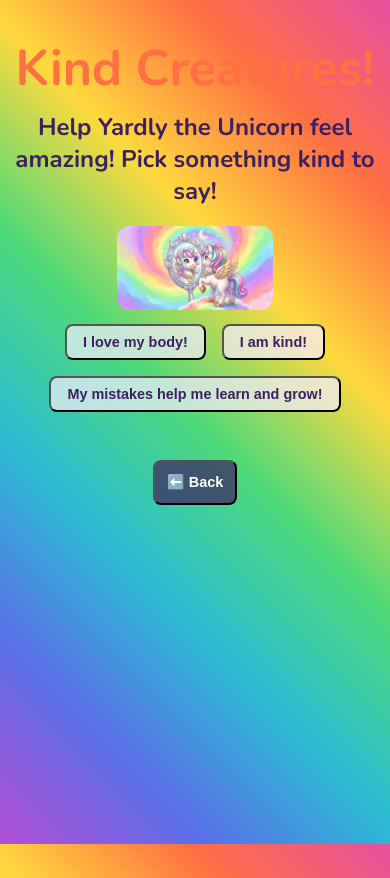
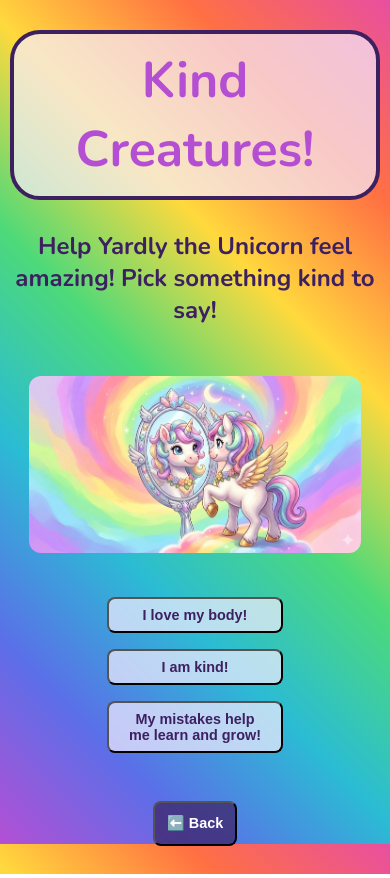
Before and after one commit to Lyndseydj1808/unit-1-project-Lyndsey-C, a React (Vite) app in the folder unit-1-project/: page /games/kind-creatures in a window 390 px wide. Built offline with nearby package versions, Linux system fonts and the light colour scheme.

Commit message:
updated css for mobile layout

```diff
--- a/unit-1-project/src/games/FeelingFriends/FeelingFriends.css
+++ b/unit-1-project/src/games/FeelingFriends/FeelingFriends.css
@@ -8,11 +8,14 @@
   padding: 20px;
 }
 
-.game-title {
+.feeling-friends-container .game-title {
   color: var(--orange);
   font-family: nunito, sans-serif;
-  font-size: 50px;
+  font-size: 42px;
   margin-bottom: 8px;
+  background: rgb(from var(--bg-lavender) r g b / 0.7);
+  border-radius: 16px;
+  margin: 8px;
 }
 
 .game-question {
@@ -122,9 +125,14 @@
   transition: transform 0.1s ease;
 }
 
-@media (max-width: 768px) {
+@media (max-width: 480px) {
   .creature-image {
-    max-width: 400px;
+    width: 85%;
+    max-width: 400x;
     max-height: auto;
   }
+
+  .option-button {
+    width: 45%; /* two buttons per row */
+  }
 }
--- a/unit-1-project/src/games/KindCreatures/KindCreatures.css
+++ b/unit-1-project/src/games/KindCreatures/KindCreatures.css
@@ -1,7 +1,30 @@
+.kind-creatures-container .game-title {
+  color: var(--purple);
+  font-family: nunito, sans-serif;
+  font-size: 50px;
+  margin-bottom: 8px;
+  background: rgb(
+    from var(--bg-lavender) r g b / 0.7
+  ); /*Take the color from this variable, keep the Red, Green, and Blue parts the same, but set the transparency to 0.7...makes the button transparent*/
+  border: 4px solid var(--text-dark);
+  border-radius: 30px;
+  max-width: 400px;
+  display: block; /* needed for margin auto to work on links */
+  margin: 10 auto; /* centers horizontally */
+  margin-left: 10px;
+  margin-right: 10px;
+  padding: 12px 12px;
+  text-decoration: none;
+  text-align: center;
+  transition:
+    transform 0.3s ease,
+    box-shadow 0.3s ease;
+}
+
 .user-selection {
   background: rgb(from var(--purple) r g b / 0.8);
   color: var(--bg-sky);
-  font-family: 'Chewy', sans-serif;
+  font-family: "Chewy", sans-serif;
   padding: 20px;
   max-width: 500px;
   text-align: center;
@@ -47,3 +70,24 @@
   border-radius: 50%;
   transform: translateX(-50%);
 }
+
+@media (max-width: 480px) {
+  .game-title {
+    margin-top: 30px;
+  }
+
+  .game-question {
+    margin-top: 30px;
+  }
+  .creature-image {
+    margin-top: 30px;
+  }
+
+  .options {
+    display: flex;
+    flex-direction: column;
+    align-items: center;
+    justify-content: center;
+    margin-top: 30px;
+  }
+}
--- a/unit-1-project/src/pages/About.css
+++ b/unit-1-project/src/pages/About.css
@@ -11,4 +11,5 @@
 .about-description {
   color: var(--text-dark);
   font-size: 24px;
+  background: rgb(from var(--bg-lavender) r g b / 0.5);
 }
--- a/unit-1-project/src/pages/About.jsx
+++ b/unit-1-project/src/pages/About.jsx
@@ -6,6 +6,7 @@ import "./About.css";
 export default function About({ childName }) {
   return (
     <div className="about-container">
+      <h1 className="about-the-game">About the game!</h1>
       <p className="about-description">
         {childName ? `Hi ${childName}!` : "Hi friend!"} Welcome to Little
         Creatures Feel Big! We hope you have so much fun playing with us! We
@@ -15,6 +16,8 @@ export default function About({ childName }) {
         check out our parent dashboard for more info and to enter your child's
         name and age to add to their fun!
       </p>
+      <h1 className="about-the-dev">About the developer!</h1>
+      <p className="about-description">......</p>
       <BackButton />
     </div>
   );
--- a/unit-1-project/src/pages/Home.css
+++ b/unit-1-project/src/pages/Home.css
@@ -79,11 +79,7 @@ footer {
   }
 
   .home-container {
-    justify-content: flex-start;  /* stops centering, respects padding */
-    background-size: contain;
-    background-repeat: no-repeat;
-    background-position: bottom center;
-    padding-top: 10px;
+   background-image: none;
   }
   /*swaps so the vertical image shows on mobile*/
   .title-horizontal {
@@ -91,7 +87,7 @@ footer {
   }
   .title-vertical {
     display: block;
-    width: 70%;
+    width: 90%;
     height: auto;
     border-radius: 12px;
     margin: 0 auto; /*centers image*/
--- a/unit-1-project/src/pages/Home.jsx
+++ b/unit-1-project/src/pages/Home.jsx
@@ -2,7 +2,7 @@ import React from 'react'
 import {Link} from 'react-router-dom'
 import './Home.css'
 import titleImageHorizontal from '../assets/images/lcfb-title-horizontal.png'
-import titleImageVertical from '../assets/images/lcfb-title-vertical.png'
+import titleImageVertical from '../assets/images/lcfb-background-2.png'
 
 export default function Home() {
   return (
--- a/unit-1-project/src/pages/MainGames.css
+++ b/unit-1-project/src/pages/MainGames.css
@@ -68,9 +68,8 @@
   transition: transform 0.1s ease;
 }
 
-@media (max-width: 768px) {
+@media (max-width: 480px) {
   .games-title {
     text-align: center;
-    padding-top: 60px;
   }
 }
--- a/unit-1-project/src/pages/ParentDashboard.css
+++ b/unit-1-project/src/pages/ParentDashboard.css
@@ -11,11 +11,18 @@
 .parent-dashboard-container h1 {
   margin-bottom: 5px;
   color: var(--bg-lavender);
+  background: rgb(from var(--text-dark) r g b / 0.7);
+  border-radius: 8px;
+  padding: 8px;
+
 }
 
 .parent-dashboard-container h2 {
   color: var(--text-dark);
   margin-top: 5px;
+  background: rgb(from var(--bg-lavender) r g b / 0.5);
+  border-radius: 8px;
+  padding: 8px;
 }
 
 .dashboard-description {
@@ -23,6 +30,9 @@
   font-size: 20px;
   margin-bottom: 5px;
   margin-top: 5px;
+  background: rgb(from var(--bg-lavender) r g b / 0.5);
+  border-radius: 12px;
+  padding: 8px;
 }
 
 .dashboard-list {
@@ -32,6 +42,9 @@
   font-size: 18px;
   margin-top: 5px;
   margin-bottom: 5px;
+  background: rgb(from var(--bg-lavender) r g b / 0.5);
+  border-radius: 12px;
+  padding: 8px;
 }
 
 .parent-form {
@@ -42,7 +55,7 @@
   width: 100%;
   max-width: 400px; /* prevents form getting too wide */
   margin: 0 auto; /* centers the form */
-  background: rgb(from var(--purple) r g b / 0.7);
+  background: rgb(from var(--bg-lavender) r g b / 0.7);
   border-radius: 12px;
   padding-top: 20px;
 }
```
Also changed, not shown: 1 other file (tests, documents, lock files or other folders). Lines whose indentation alone changed are shown as unchanged.
